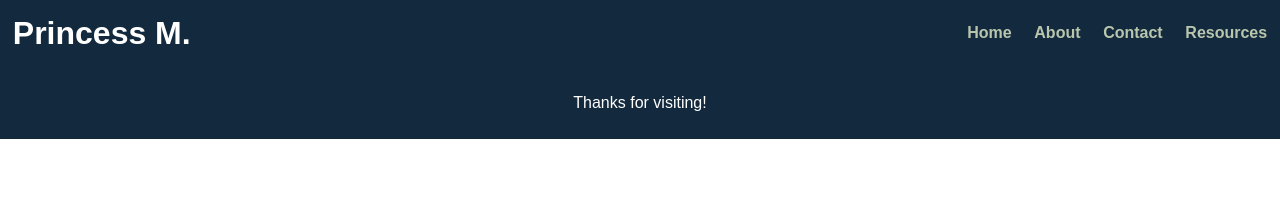
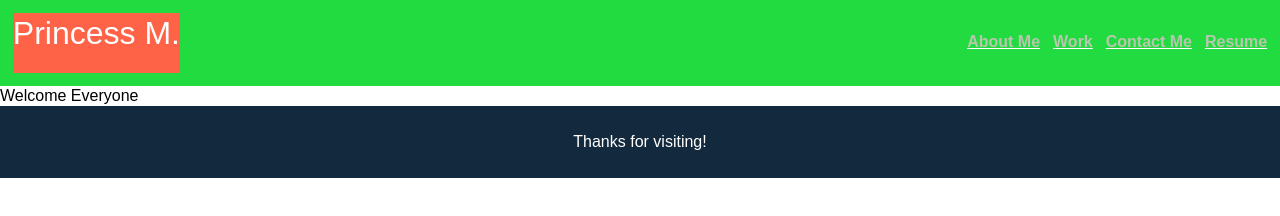
Before and after one commit to princessmoss/MossPortfolio, a plain HTML site: page index.html in a window 1280 px wide. Drawn offline with Linux system fonts and the light colour scheme.

Commit message:
updating css and html

```diff
--- a/assets/css/style.css
+++ b/assets/css/style.css
@@ -2,6 +2,7 @@
     margin: 0;
     padding: 0;
     box-sizing: border-box;
+    width: auto;
   }
 
   html {
@@ -40,6 +41,8 @@
     list-style: none;
   }
 
+
+
   body {
     display: flex;
     flex-direction: column;
@@ -51,9 +54,10 @@
     justify-content: space-between;
     align-items: center;
     padding: 1%;
-    background-color: #13293d;
+    background-color: #22db41;
     color: #fff;
   }
+
 
   h1 {
     font-size: 200%;
@@ -64,16 +68,26 @@
     font-size: 250%;
   }
 
+
+  #name {
+    height: 60px;
+    font-size: 200%;
+    background-color: tomato;
+
+  }
+
   nav ul {
     display: flex;
     justify-content: space-between;
     min-width: 300px;
+    text-decoration: underline
   }
 
   nav a {
     color: #b9c6ae;
     font-weight: bold;
     text-decoration: none;
+
   }
 
   nav a:hover {
@@ -110,6 +124,19 @@
     color: #fff;
   }
 
+
+#subtitle {
+  display: flex;
+  justify-content: flex-end;
+  background-image: url(./assets/images/greenbackground.png);
+  background-repeat: no-repeat;
+  background-size: 100%;
+  color: yellow;
+  padding: 150px;
+  padding-top: 30px
+
+}
+
   /* Use an attribute selector to select all <a> elements that have an href value that ends with '.css' */
   a[href$='.css']::after {
     content: '📝';
--- a/index.html
+++ b/index.html
@@ -10,16 +10,30 @@
 
 <body>
   <header>
-    <h1>Princess M.</h1>
+
+    <div id="name">Princess M.</div>
+
+    <!-- Navigation Menu -->
     <nav>
       <ul>
-        <li><a href="#">Home</a></li>
-        <li><a href="#">About</a></li>
-        <li><a href="#">Contact</a></li>
-        <li><a href="#">Resources</a></li>
+        <li><a href="#">About Me</a></li>
+        <li><a href="#">Work</a></li>
+        <li><a href="#">Contact Me</a></li>
+        <li><a href="#">Resume</a></li>
       </ul>
     </nav>
+
   </header>
+
+    <div id="subtitle>"
+        <div id="welcome">
+            <p>Welcome Everyone</p>
+        </div>
+    </div>
+
+
+
+
 
 
 
```
Also changed, not shown: assets/images/greenbackground.png (added).
